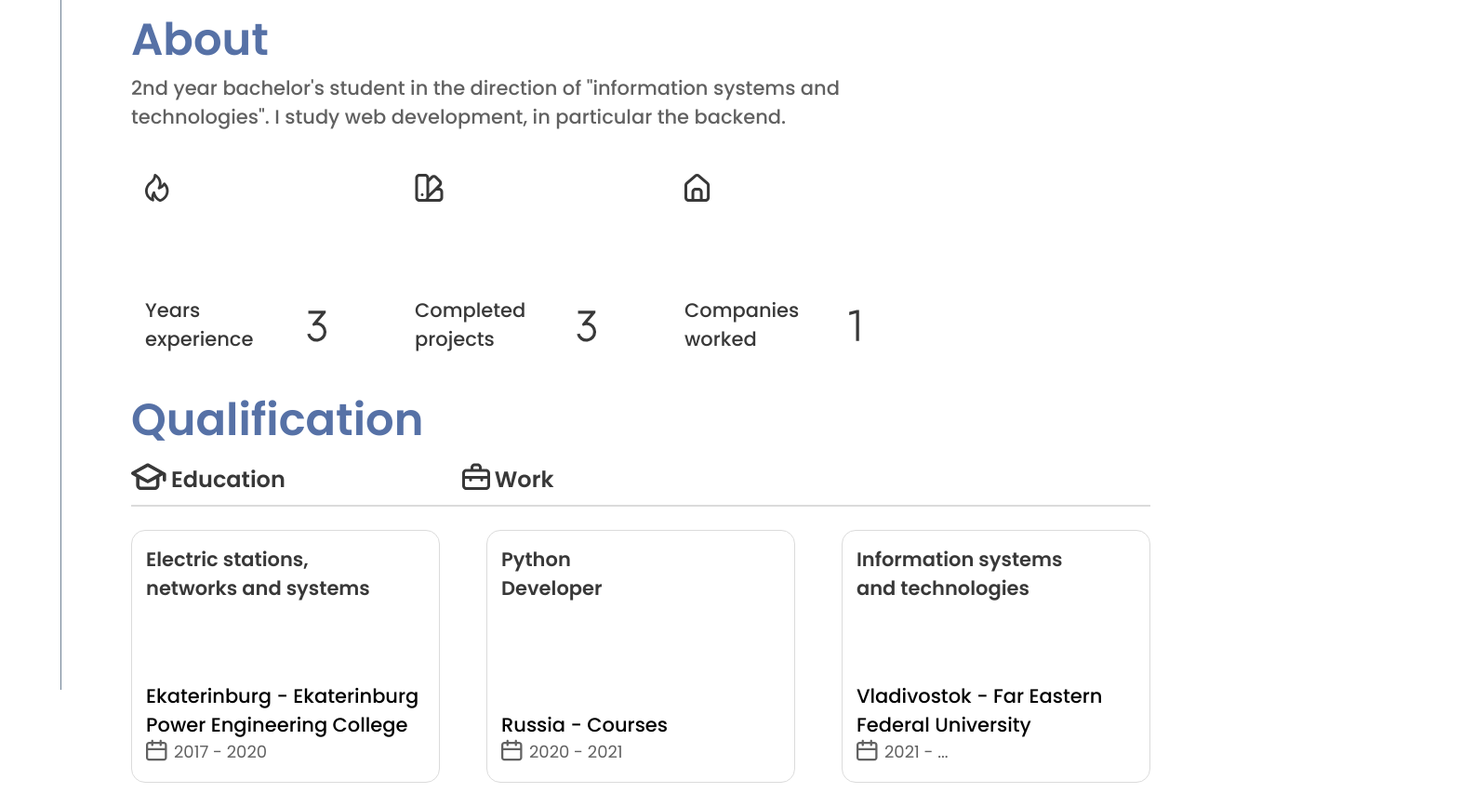
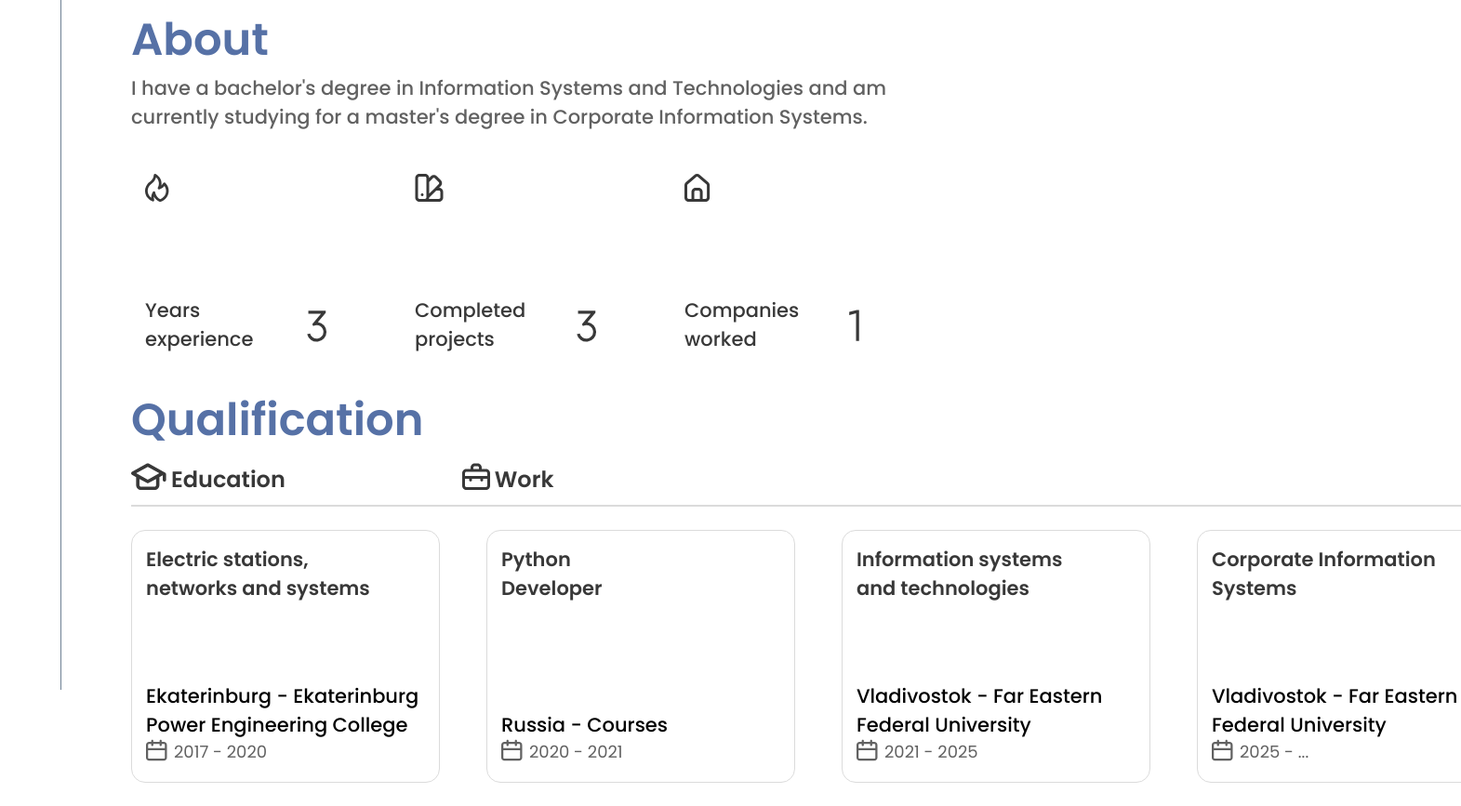
Before and after one commit to KirillNi/portfolio, a plain HTML site: page index.html in a window 1280 px wide. Shown: the part 94-961 px from the top of the page at 93% size, 1571 px wide, since content can reach past the window. Drawn offline with Linux system fonts and the light colour scheme; a web font is replaced by a local one.

Commit message:
Update index.html

```diff
--- a/index.html
+++ b/index.html
@@ -71,8 +71,8 @@
         <div class="content">
             <h2 class="about__heading en_lang">About</h2>
             <h2 class="about__heading rus_lang">Обо мне</h2>
-            <h3 class="description en_lang">2nd year bachelor's student in the direction of "information systems and technologies". I study web development, in particular the backend.</h3>
-            <h3 class="description rus_lang">Студент 2 курса бакалавриата по направлению "Информационные системы и технологии". Я изучаю веб-разработку, в частности бэкенд.</h3>
+            <h3 class="description en_lang">I have a bachelor's degree in Information Systems and Technologies and am currently studying for a master's degree in Corporate Information Systems.</h3>
+            <h3 class="description rus_lang">Имею диплом бакалавра по Информационным системам и технологиям и учусь в магистратуре по направлению Корпоративные информационные системы.</h3>
             <div class="activities lightTheme">
                 <div class="about__block">
                     <svg class="about_block__img" xmlns="http://www.w3.org/2000/svg" width="26" height="30" viewBox="0 0 26 30" fill="none">
@@ -172,7 +172,21 @@
                         <div class="place rus_lang">Владивосток - Дальневосточный федеральный университет</div>
                         <div class="Frame8" style="justify-content: flex-start; align-items: flex-start; gap: 7px; display: inline-flex">
                             <img src="images/icon_years.svg">
-                            <div class="years">2021 - ... </div>
+                            <div class="years">2021 - 2025 </div>
+                        </div>
+                    </div>
+                </div>
+
+                <div class="qualificationBlock">
+                    <div class="speciality en_lang">Corporate Information<br/>Systems</div>
+                    <div class="speciality rus_lang">Корпоративные информационные<br/>системы</div>
+
+                    <div style="justify-content: flex-end">
+                        <div class="place en_lang">Vladivostok - Far Eastern Federal University</div>
+                        <div class="place rus_lang">Владивосток - Дальневосточный федеральный университет</div>
+                        <div class="Frame8" style="justify-content: flex-start; align-items: flex-start; gap: 7px; display: inline-flex">
+                            <img src="images/icon_years.svg">
+                            <div class="years">2025 - ... </div>
                         </div>
                     </div>
                 </div>
```
